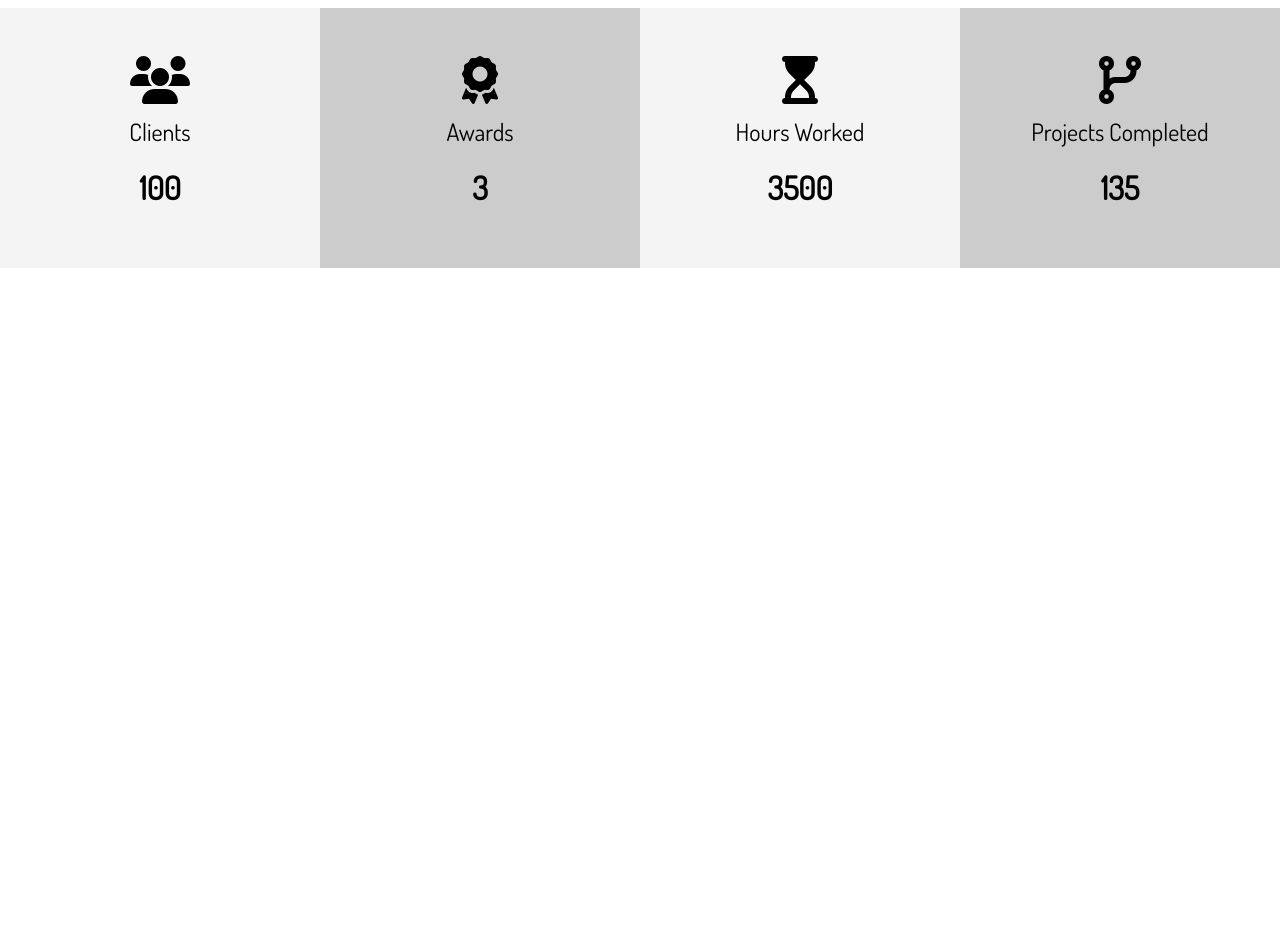
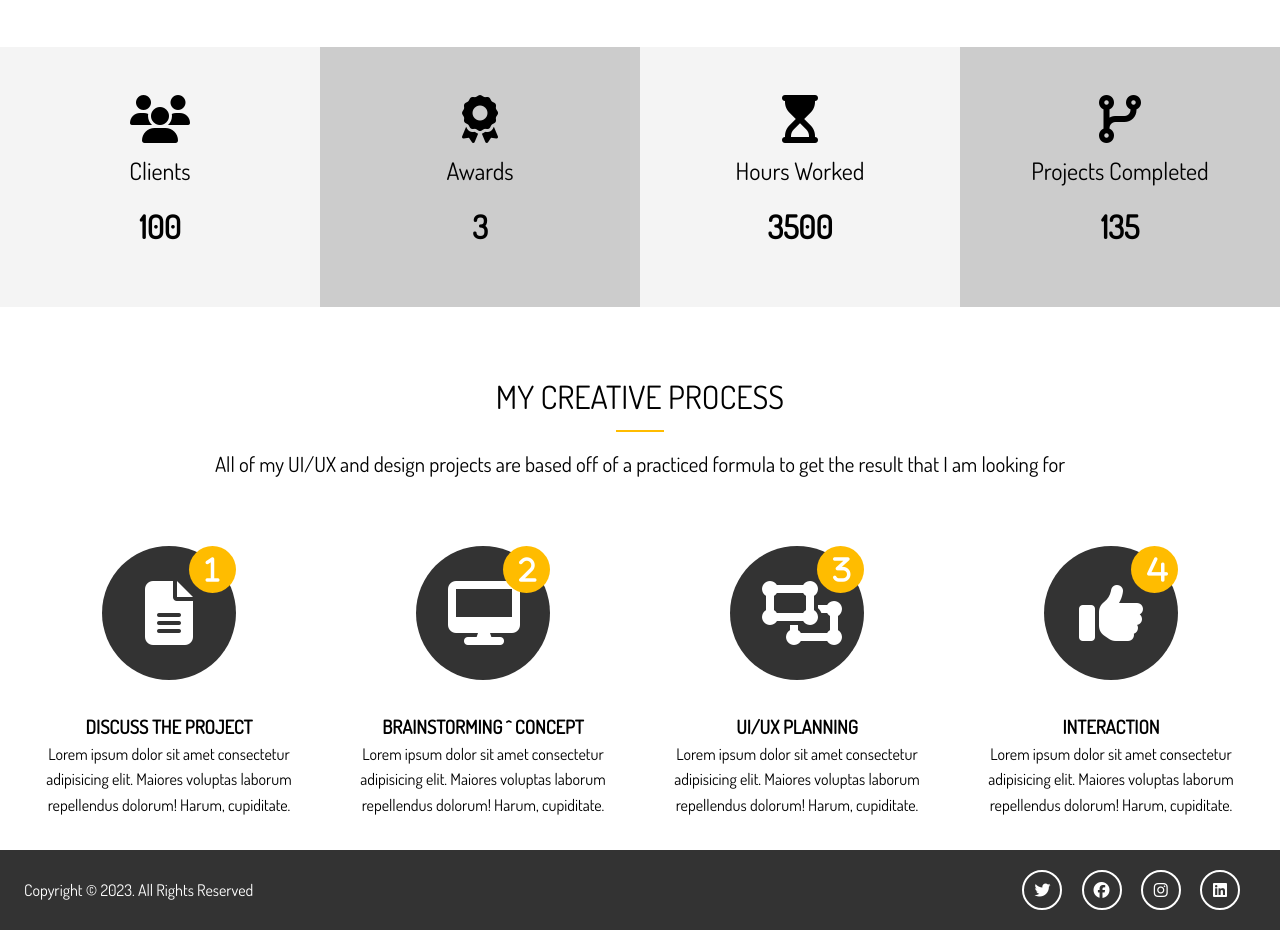
Before and after one commit to StefanEnyedi/portfolio-website, a website: page dist/index.html in a window 1280 px wide. Shown: the part 1178-2108 px from the top of the page. Before the commit the page ends 1478 px from the top, so only its background shows below. Drawn offline with Linux system fonts and the light colour scheme.

Commit message:
feat: process section & footer

```diff
--- a/scss/_config.scss
+++ b/scss/_config.scss
@@ -5,3 +5,12 @@ $light-color: #f4f4f4;
 $medium-color: #ccc;
 $dark-color: #333;
 $bg-image: url('../img/showcase.jpg');
+
+// Set Text Color
+@function set-text-color($color){
+    @if(lightness($color) > 50){
+        @return #000;
+    } @else {
+        @return #fff;
+    }
+}
--- a/scss/_utilities.scss
+++ b/scss/_utilities.scss
@@ -75,3 +75,18 @@ input[class^='btn=']:hover {
         margin: 4rem ;
     }
 }
+.section-title{
+    font-size: 2rem;
+    display: block;
+    padding-bottom: 0.5rem;
+    text-align: center;
+    font-weight: 100;
+    text-transform: uppercase;
+}
+.bottom-line {
+    height: 2px;
+    width: 3rem;
+    background: $main-color;
+    display: block;
+    margin: 0 auto 1rem auto;
+  }
--- a/scss/main.scss
+++ b/scss/main.scss
@@ -126,4 +126,79 @@ img {
             }
         }
     }
+
+    // Home Section C
+    &-c{
+        .process{
+            display: grid;
+            grid-template-columns: repeat(4, 1fr);
+            grid-gap: 1.5rem;
+            text-align: center;
+            // Process-Step
+            &-step{
+                position: absolute;
+                top: 0;
+                right: 0;
+                font-size: 28px;
+                background: $main-color;
+                color: set-text-color($main-color);
+                border-radius: 50%;
+                height: 15px;
+                width: 15px;
+                line-height: 15px;
+                padding: 1rem;
+                transition: all 1s;
+            }
+            // Process-Icon
+            &-icon{
+                border-radius: 50%;
+                background: $dark-color;
+                color: set-text-color($dark-color);
+                padding: 2rem;
+                width: 70px;
+                height: 70px;
+                line-height: 70px;
+                text-align: center;
+                position: relative;
+                transition: all 1s;
+                &:hover{
+                    background: $main-color;
+                    width: 90px;
+                    height: 90px;
+                    line-height: 90px;
+                    .process-step{
+                        background: $dark-color;
+                        color: set-text-color($dark-color);
+                    }
+                }
+            }
+        }
+    }
 }
+
+// Footer
+#main-footer{
+    background: $dark-color;
+    color: #fff;
+    height: 5rem;
+    .footer-content{
+        display: flex;
+        justify-content: space-between;
+        height: 5rem;
+        align-items: center;
+
+        .social .fab {
+            margin-right: 1rem;
+            border: 2px #fff solid;
+            border-radius: 50%;
+            height: 20px;
+            width: 20px;
+            line-height: 20px;
+            text-align: center;
+            padding: 0.5rem;
+            &:hover{
+                background: $main-color;
+            }
+        }
+    }
+}
```
Also changed, not shown: dist/css/main.css, dist/index.html.
